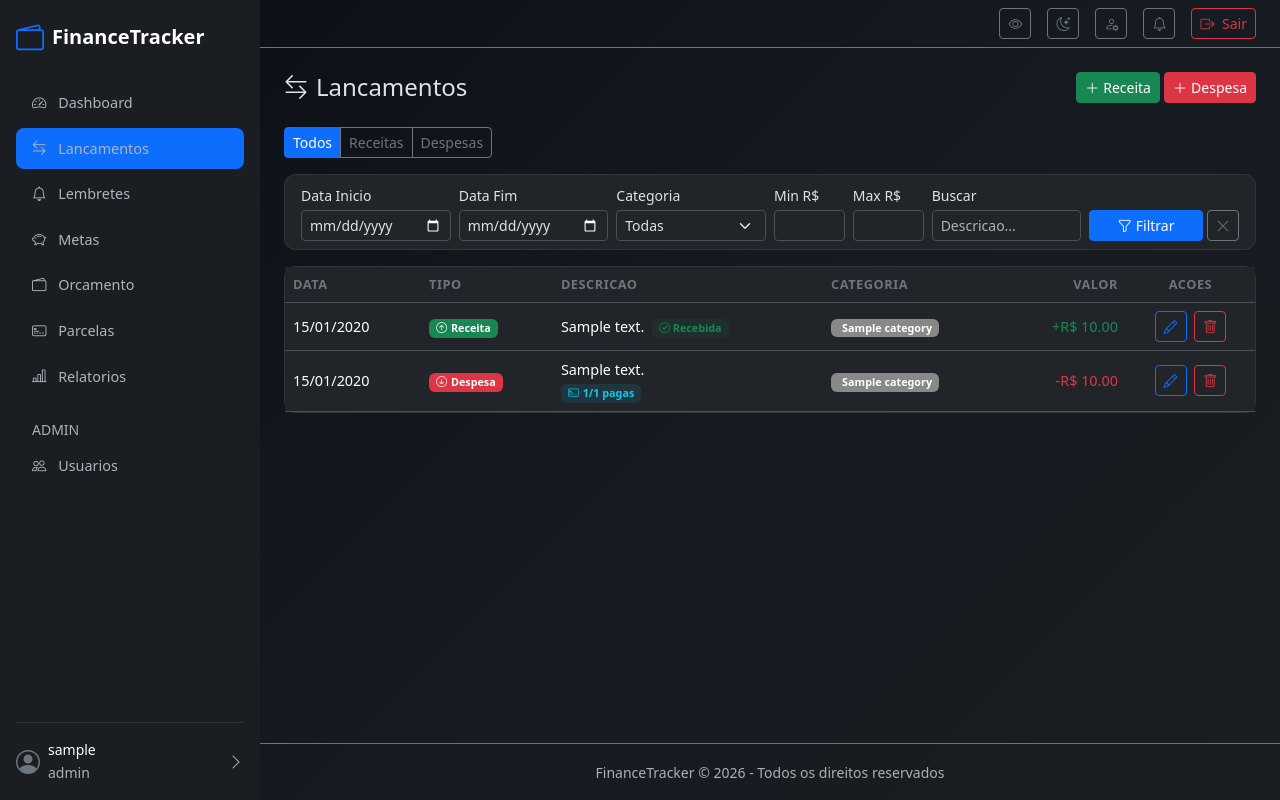
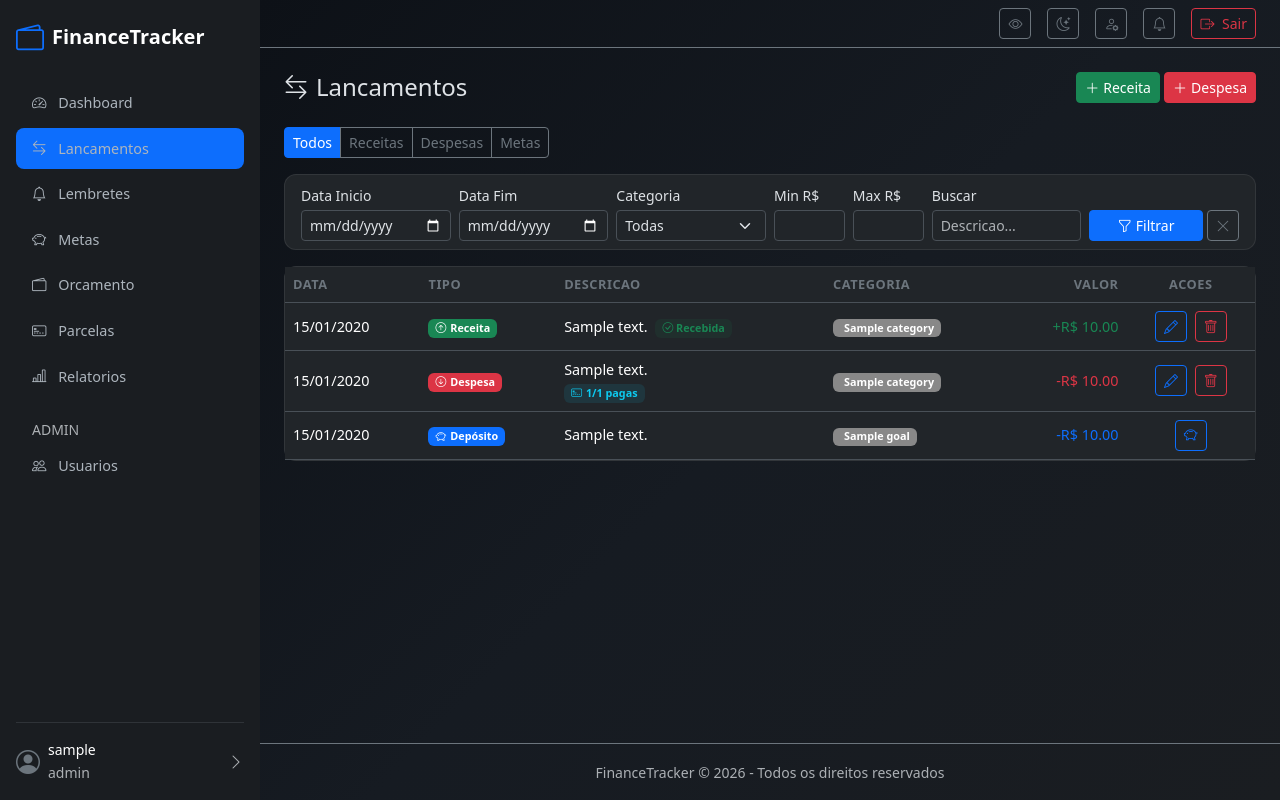
Before and after one commit to kblankk/finance-tracker, a Flask app: page /lancamentos in a window 1280 px wide. Run offline with Flask 3, Linux system fonts and the light colour scheme; a user stored in the database is signed in; tables that the repository leaves empty hold one stand-in row (values such as "Sample post").

Commit message:
Mostrar depósitos e saques de metas na lista de lançamentos
- Adicionar tipo 'savings' com contribuições de SavingsGoal
- Filtro por tipo "Metas" na barra de filtros
- Badge azul com ícone de porquinho para metas
- Suporte mobile e desktop

Co-Authored-By: Claude Opus 4.6 <noreply@anthropic.com>

```diff
--- a/app/templates/transactions/list.html
+++ b/app/templates/transactions/list.html
@@ -20,6 +20,7 @@
         <a href="?type=all" class="btn {{ 'btn-primary' if filters.type == 'all' else 'btn-outline-secondary' }}">Todos</a>
         <a href="?type=income" class="btn {{ 'btn-success' if filters.type == 'income' else 'btn-outline-secondary' }}">Receitas</a>
         <a href="?type=expense" class="btn {{ 'btn-danger' if filters.type == 'expense' else 'btn-outline-secondary' }}">Despesas</a>
+        <a href="?type=savings" class="btn {{ 'btn-info' if filters.type == 'savings' else 'btn-outline-secondary' }}">Metas</a>
     </div>
 </div>
 
@@ -81,6 +82,8 @@
                     <div class="d-flex align-items-center gap-2 mb-1">
                         {% if item.type == 'income' %}
                         <i class="bi bi-arrow-up-circle text-success"></i>
+                        {% elif item.type == 'savings' %}
+                        <i class="bi bi-piggy-bank text-primary"></i>
                         {% else %}
                         <i class="bi bi-arrow-down-circle text-danger"></i>
                         {% endif %}
@@ -88,7 +91,12 @@
                     </div>
                     <div class="d-flex flex-wrap align-items-center gap-1">
                         <small class="text-muted">{{ item.date.strftime('%d/%m/%Y') if item.date else '-' }}</small>
-                        {% if item.category %}
+                        {% if item.type == 'savings' %}
+                        <span class="badge" style="background-color: {{ item.goal_color }}; font-size: 0.65rem;">
+                            <i class="{{ item.goal_icon }} me-1"></i>{{ item.goal_name }}
+                        </span>
+                        <span class="badge bg-primary bg-opacity-10 text-primary" style="font-size: 0.65rem;">{{ item.detail }}</span>
+                        {% elif item.category %}
                         <span class="badge" style="background-color: {{ item.category.color or '#6c757d' }}; font-size: 0.65rem;">
                             {{ item.category.name }}
                         </span>
@@ -110,12 +118,14 @@
                         {% endif %}
                     </div>
                 </div>
-                <span class="fw-medium text-nowrap {{ 'text-success' if item.type == 'income' else 'text-danger' }}">
-                    {{ '+' if item.type == 'income' else '-' }}R$ {{ "%.2f"|format(item.amount) }}
+                <span class="fw-medium text-nowrap {{ 'text-success' if item.type == 'income' else ('text-primary' if item.type == 'savings' else 'text-danger') }}">
+                    {% if item.type == 'savings' %}{{ '+' if not item.is_deposit else '-' }}{% else %}{{ '+' if item.type == 'income' else '-' }}{% endif %}R$ {{ "%.2f"|format(item.amount) }}
                 </span>
             </div>
             <div class="d-flex justify-content-end gap-1 mt-2">
-                {% if item.type == 'income' %}
+                {% if item.type == 'savings' %}
+                <a href="{{ url_for('savings.list') }}" class="btn btn-sm btn-outline-primary" title="Ver meta"><i class="bi bi-piggy-bank"></i></a>
+                {% elif item.type == 'income' %}
                     {% if not item.is_received %}
                     <form method="POST" action="{{ url_for('income.toggle_received', id=item.id) }}" class="d-inline">
                         <input type="hidden" name="csrf_token" value="{{ csrf_token() }}">
@@ -185,6 +195,8 @@
                         <td>
                             {% if item.type == 'income' %}
                             <span class="badge bg-success"><i class="bi bi-arrow-up-circle me-1"></i>Receita</span>
+                            {% elif item.type == 'savings' %}
+                            <span class="badge bg-primary"><i class="bi bi-piggy-bank me-1"></i>{{ item.detail }}</span>
                             {% else %}
                             <span class="badge bg-danger"><i class="bi bi-arrow-down-circle me-1"></i>Despesa</span>
                             {% endif %}
@@ -208,17 +220,25 @@
                             {% endif %}
                         </td>
                         <td>
-                            {% if item.category %}
+                            {% if item.type == 'savings' %}
+                            <span class="badge" style="background-color: {{ item.goal_color }}">
+                                <i class="{{ item.goal_icon }} me-1"></i>{{ item.goal_name }}
+                            </span>
+                            {% elif item.category %}
                             <span class="badge" style="background-color: {{ item.category.color or '#6c757d' }}">
                                 <i class="{{ item.category.icon or 'bi bi-tag' }} me-1"></i>{{ item.category.name }}
                             </span>
                             {% endif %}
                         </td>
-                        <td class="text-end fw-medium {{ 'text-success' if item.type == 'income' else 'text-danger' }}">
-                            {{ '+' if item.type == 'income' else '-' }}R$ {{ "%.2f"|format(item.amount) }}
+                        <td class="text-end fw-medium {{ 'text-success' if item.type == 'income' else ('text-primary' if item.type == 'savings' else 'text-danger') }}">
+                            {% if item.type == 'savings' %}{{ '+' if not item.is_deposit else '-' }}{% else %}{{ '+' if item.type == 'income' else '-' }}{% endif %}R$ {{ "%.2f"|format(item.amount) }}
                         </td>
                         <td class="text-center text-nowrap">
-                            {% if item.type == 'income' %}
+                            {% if item.type == 'savings' %}
+                            <a href="{{ url_for('savings.list') }}" class="btn btn-sm btn-outline-primary" title="Ver meta">
+                                <i class="bi bi-piggy-bank"></i>
+                            </a>
+                            {% elif item.type == 'income' %}
                             {% if not item.is_received %}
                             <form method="POST" action="{{ url_for('income.toggle_received', id=item.id) }}" class="d-inline">
                                 <input type="hidden" name="csrf_token" value="{{ csrf_token() }}">
--- a/app/transactions/routes.py
+++ b/app/transactions/routes.py
@@ -7,6 +7,8 @@ from app.extensions import db
 from app.models.income import Income
 from app.models.expense import Expense
 from app.models.category import Category
+from app.models.savings_goal import SavingsGoal
+from app.models.savings_contribution import SavingsContribution
 
 
 @transactions_bp.route('/lancamentos')
@@ -98,6 +100,43 @@ def list():
                 'installment_info': inst_info,
             })
 
+    # Metas (depósitos e saques)
+    if filter_type in ('all', 'savings'):
+        q = SavingsContribution.query.join(SavingsGoal).filter(
+            SavingsGoal.user_id == current_user.id
+        )
+        if date_from:
+            q = q.filter(SavingsContribution.date >= date.fromisoformat(date_from))
+        if date_to:
+            q = q.filter(SavingsContribution.date <= date.fromisoformat(date_to))
+        if amount_min is not None:
+            q = q.filter(SavingsContribution.amount >= amount_min)
+        if amount_max is not None:
+            q = q.filter(SavingsContribution.amount <= amount_max)
+        if search:
+            q = q.filter(db.or_(
+                SavingsContribution.description.ilike(f'%{search}%'),
+                SavingsGoal.name.ilike(f'%{search}%'),
+            ))
+        for sc in q.all():
+            is_deposit = sc.type != 'withdrawal'
+            items.append({
+                'type': 'savings',
+                'id': sc.id,
+                'date': sc.date,
+                'description': sc.description or sc.goal.name,
+                'category': None,
+                'goal_name': sc.goal.name,
+                'goal_color': sc.goal.color or '#0d6efd',
+                'goal_icon': sc.goal.icon or 'bi bi-piggy-bank',
+                'detail': 'Depósito' if is_deposit else 'Saque',
+                'amount': float(sc.amount),
+                'is_deposit': is_deposit,
+                'is_paid': None,
+                'is_received': None,
+                'installment_info': None,
+            })
+
     # Ordenar por data decrescente
     items.sort(key=lambda x: x['date'] or date.min, reverse=True)
 
```
